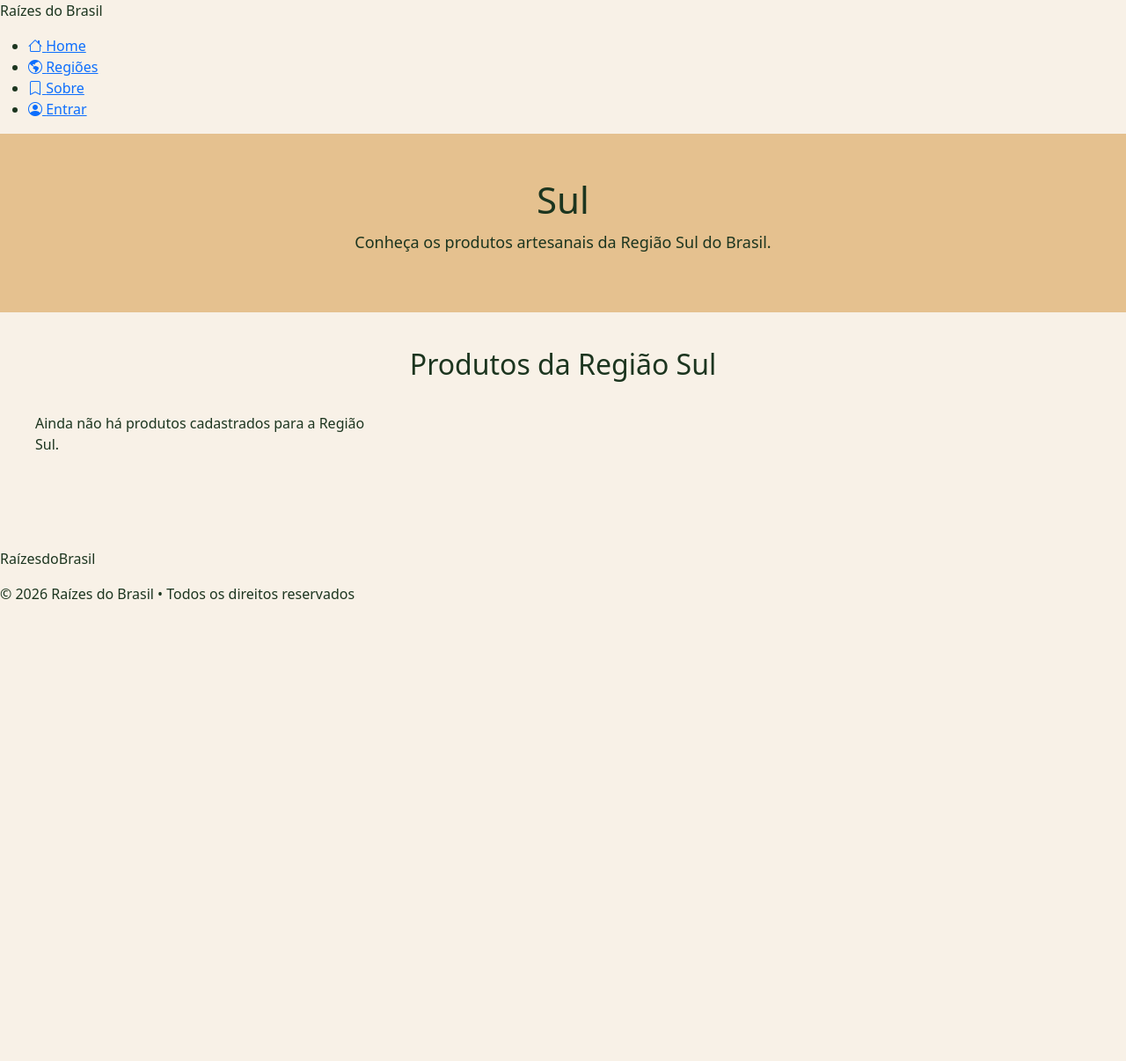
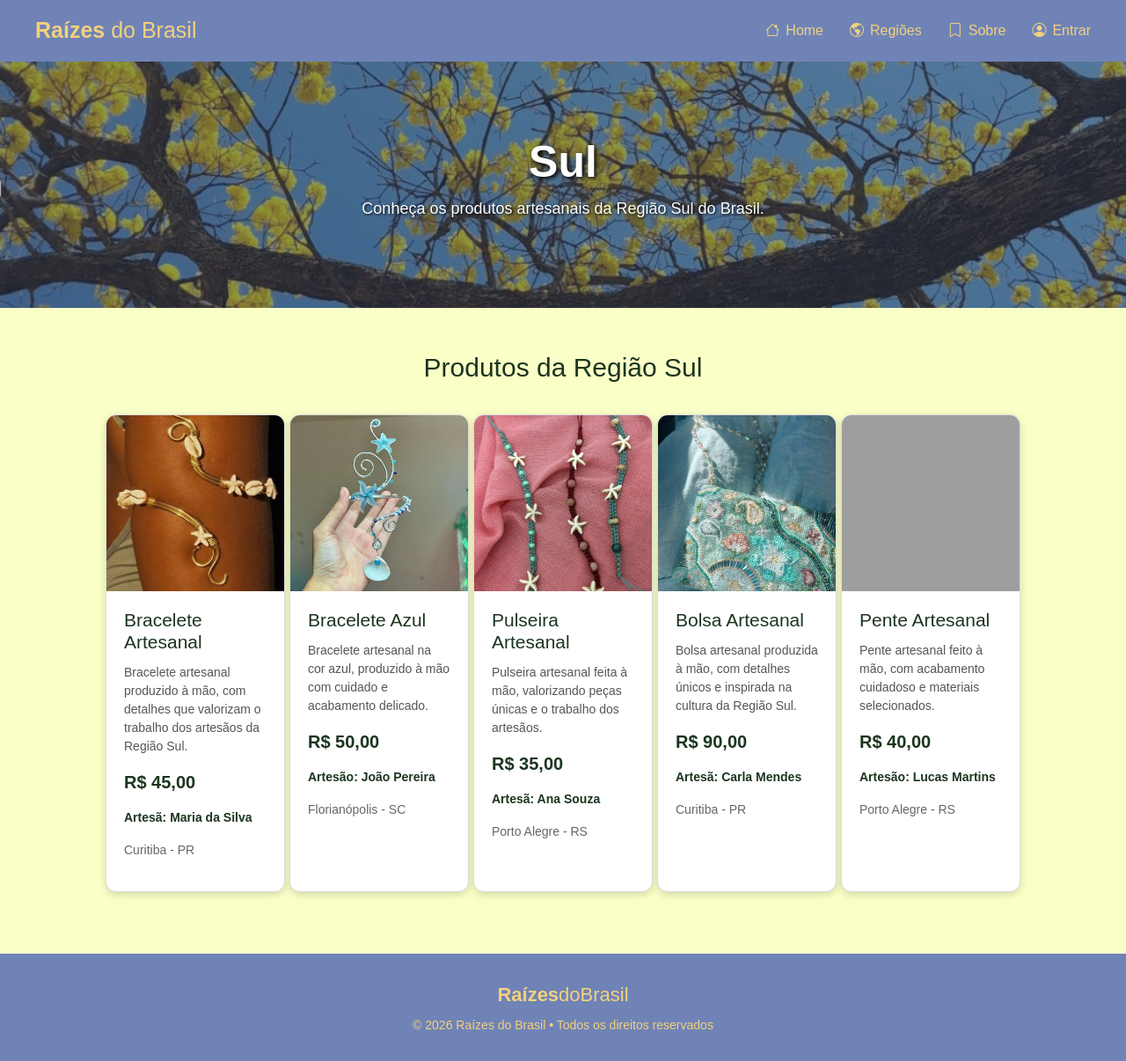
Before and after one commit to agathalrsilva876-ctrl/raizesdobrasil.Py, a Django app: page /sul/ in a window 1280 px wide. Shown: the whole page at 88% size. Before the commit the page ends 681 px from the top, so only its background shows below. Run offline with Django 5.2, Linux system fonts and the light colour scheme; data that the repository does not hold is empty; grey boxes are pictures that could not be loaded.

Commit message:
Página de produtos do Sul, continuei mechendo nessa pagina

```diff
--- a/produtos/templates/produtos/sul.html
+++ b/produtos/templates/produtos/sul.html
@@ -17,16 +17,14 @@
     <link href="https://cdn.jsdelivr.net/npm/bootstrap@5.3.3/dist/css/bootstrap.min.css"
           rel="stylesheet">
 
-    <!-- CSS -->
-
-
+    <!-- CSS da página -->
     <link rel="stylesheet"
           href="{% static 'css/produtos_sul.css' %}">
 </head>
 
 <body>
 
-    <!-- Menu -->
+<!-- MENU -->
 
 <nav class="menu">
 
@@ -69,7 +67,7 @@
 </nav>
 
 
-    <!-- Cabeçalho da Região Sul -->
+<!-- CABEÇALHO -->
 
 <section class="cabecalho-sul">
 
@@ -82,7 +80,7 @@
 </section>
 
 
-    <!-- Produtos -->
+<!-- PRODUTOS -->
 
 <main class="pagina-produtos">
 
@@ -90,47 +88,183 @@
 
     <div class="lista-produtos">
 
-            {% for produto in produtos %}
+
+        <!-- PRODUTO 1 -->
 
         <div class="card-produto">
 
-                    <img src="{{ produto.imagem.url }}"
-                         alt="{{ produto.nome }}">
+            <img src="{% static 'img/produtos/bracelete.jpg' %}"
+                 alt="Bracelete artesanal">
 
             <div class="info-produto">
 
-                        <h3>{{ produto.nome }}</h3>
+                <h3>Bracelete Artesanal</h3>
+
+                <p class="descricao">
+                    Bracelete artesanal produzido à mão,
+                    com detalhes que valorizam o trabalho
+                    dos artesãos da Região Sul.
+                </p>
 
                 <p class="preco">
-                            R$ {{ produto.preco }}
+                    R$ 45,00
                 </p>
 
-                        <p>
-                            Artesão: {{ produto.artesao }}
+                <p class="artesao">
+                    Artesã: Maria da Silva
                 </p>
 
-                        <p>
-                            {{ produto.cidade }} - {{ produto.estado }}
+                <p class="local">
+                    Curitiba - PR
                 </p>
 
             </div>
 
         </div>
 
-            {% empty %}
 
-                <p>
-                    Ainda não há produtos cadastrados para a Região Sul.
+        <!-- PRODUTO 2 -->
+
+        <div class="card-produto">
+
+            <img src="{% static 'img/produtos/braceleteazul.jpg' %}"
+                 alt="Bracelete azul artesanal">
+
+            <div class="info-produto">
+
+                <h3>Bracelete Azul</h3>
+
+                <p class="descricao">
+                    Bracelete artesanal na cor azul,
+                    produzido à mão com cuidado e
+                    acabamento delicado.
                 </p>
 
-            {% endfor %}
+                <p class="preco">
+                    R$ 50,00
+                </p>
+
+                <p class="artesao">
+                    Artesão: João Pereira
+                </p>
+
+                <p class="local">
+                    Florianópolis - SC
+                </p>
+
+            </div>
+
+        </div>
+
+
+        <!-- PRODUTO 3 -->
+
+        <div class="card-produto">
+
+            <img src="{% static 'img/produtos/pulseira.jpg' %}"
+                 alt="Pulseira artesanal">
+
+            <div class="info-produto">
+
+                <h3>Pulseira Artesanal</h3>
+
+                <p class="descricao">
+                    Pulseira artesanal feita à mão,
+                    valorizando peças únicas e
+                    o trabalho dos artesãos.
+                </p>
+
+                <p class="preco">
+                    R$ 35,00
+                </p>
+
+                <p class="artesao">
+                    Artesã: Ana Souza
+                </p>
+
+                <p class="local">
+                    Porto Alegre - RS
+                </p>
+
+            </div>
+
+        </div>
+
+
+        <!-- PRODUTO 4 -->
+
+        <div class="card-produto">
+
+            <img src="{% static 'img/produtos/bolsa.jpg' %}"
+                 alt="Bolsa artesanal">
+
+            <div class="info-produto">
+
+                <h3>Bolsa Artesanal</h3>
+
+                <p class="descricao">
+                    Bolsa artesanal produzida à mão,
+                    com detalhes únicos e inspirada
+                    na cultura da Região Sul.
+                </p>
+
+                <p class="preco">
+                    R$ 90,00
+                </p>
+
+                <p class="artesao">
+                    Artesã: Carla Mendes
+                </p>
+
+                <p class="local">
+                    Curitiba - PR
+                </p>
+
+            </div>
+
+        </div>
+
+
+        <!-- PRODUTO 5 -->
+
+        <div class="card-produto">
+
+            <img src="{% static 'img/produtos/pente.png' %}"
+                 alt="Pente artesanal">
+
+            <div class="info-produto">
+
+                <h3>Pente Artesanal</h3>
+
+                <p class="descricao">
+                    Pente artesanal feito à mão,
+                    com acabamento cuidadoso e
+                    materiais selecionados.
+                </p>
+
+                <p class="preco">
+                    R$ 40,00
+                </p>
+
+                <p class="artesao">
+                    Artesão: Lucas Martins
+                </p>
+
+                <p class="local">
+                    Porto Alegre - RS
+                </p>
+
+            </div>
+
+        </div>
+
 
     </div>
 
 </main>
 
 
-    <!-- Rodapé -->
+<!-- RODAPÉ -->
 
 <footer class="footer">
 
@@ -144,6 +278,7 @@
 
 </footer>
 
+
 </body>
 
 </html>
--- a/static/css/produtos_sul.css
+++ b/static/css/produtos_sul.css
@@ -1,94 +1,306 @@
-/* Página de produtos do Sul */
+/* ==============================
+   CONFIGURAÇÃO GERAL
+================================= */
 
 body {
     margin: 0;
-    background-color: #f8f1e7;
-    color: #1c351f;
+    padding: 0;
+    background-color: #faffc7;
+    color: rgb(28, 53, 31);
+    font-family: Arial, sans-serif;
 }
 
 
-/* Cabeçalho da região */
+/* ==============================
+   MENU
+================================= */
+
+.menu {
+    width: 100%;
+    height: 70px;
+
+    background-color: #6f83b6;
+
+    display: flex;
+    align-items: center;
+    justify-content: space-between;
+
+    padding: 0 40px;
+    box-sizing: border-box;
+}
+
+.menu .logo p {
+    margin: 0;
+    color: #f2d17e;
+    font-size: 25px;
+    font-weight: bold;
+}
+
+.menu .logo span {
+    font-weight: normal;
+}
+
+.menu ul {
+    display: flex;
+    align-items: center;
+    gap: 30px;
+
+    margin: 0;
+    padding: 0;
+
+    list-style: none;
+}
+
+.menu li {
+    margin: 0;
+    padding: 0;
+}
+
+.menu a {
+    color: #f2d17e;
+    text-decoration: none;
+
+    display: flex;
+    align-items: center;
+    gap: 7px;
+
+    font-size: 16px;
+}
+
+.menu a:hover {
+    color: white;
+}
+
+
+/* ==============================
+   CABEÇALHO
+================================= */
 
 .cabecalho-sul {
+    height: 280px;
+
+    background-image: url("../img/home/sulfundo,produto.png");
+    background-size: cover;
+    background-position: center;
+
+    display: flex;
+    flex-direction: column;
+    justify-content: center;
+    align-items: center;
+
     text-align: center;
-    padding: 50px 20px;
-    background-color: #e5c18f;
+    color: white;
+
+    position: relative;
+}
+
+.cabecalho-sul::before {
+    content: "";
+
+    position: absolute;
+    inset: 0;
+
+    background: rgba(0, 0, 0, 0.30);
+}
+
+.cabecalho-sul h1,
+.cabecalho-sul p {
+    position: relative;
+    z-index: 1;
 }
 
 .cabecalho-sul h1 {
     margin: 0;
-    font-size: 42px;
+    font-size: 50px;
+    font-weight: bold;
+
+    text-shadow: 2px 2px 5px black;
 }
 
 .cabecalho-sul p {
     margin-top: 10px;
     font-size: 18px;
+
+    text-shadow: 1px 1px 3px black;
 }
 
 
-/* Área dos produtos */
+/* ==============================
+   PRODUTOS
+================================= */
 
 .pagina-produtos {
-    padding: 40px;
+    max-width: 1100px;
+
+    margin: 0 auto;
+
+    padding: 50px 30px;
 }
 
 .pagina-produtos h2 {
+    margin: 0 0 35px;
+
     text-align: center;
-    margin-bottom: 35px;
+
+    font-size: 30px;
 }
 
 
-/* Grade dos produtos */
+/* ==============================
+   CARDS
+================================= */
 
 .lista-produtos {
     display: grid;
-    grid-template-columns: repeat(3, 1fr);
-    gap: 30px;
-}
+
+    grid-template-columns: repeat(5, 1fr);
+
+    gap: 5px;
 
 
-/* Card */
+}
 
 .card-produto {
     background-color: white;
-    border-radius: 10px;
+
+    border-radius: 12px;
+
     overflow: hidden;
-    box-shadow: 0 3px 10px rgba(0, 0, 0, 0.15);
+
+    border: 1px solid #ddd;
+
+    box-shadow: 0 3px 8px rgba(0, 0, 0, 0.15);
 }
-
-
-/* Imagem do produto */
 
 .card-produto img {
     width: 100%;
-    height: 230px;
+    height: 200px;
+
     object-fit: cover;
+
+    display: block;
 }
-
-
-/* Informações */
 
 .info-produto {
     padding: 20px;
 }
 
 .info-produto h3 {
-    margin-top: 0;
-    margin-bottom: 10px;
+    margin: 0 0 12px;
+
+    font-size: 21px;
+
+    color: rgb(28, 53, 31);
 }
 
-.info-produto p {
-    margin: 6px 0;
+.info-produto .descricao {
+    min-height: 60px;
+
+    margin-bottom: 15px;
+
+    font-size: 14px;
+    line-height: 1.5;
+
+    color: #555;
 }
 
-.preco {
+.info-produto .preco {
+    margin: 15px 0;
+
     font-size: 20px;
+
+    font-weight: bold;
+
+    color: rgb(28, 53, 31);
+}
+
+.info-produto .artesao {
+    margin-top: 10px;
+
+    font-size: 14px;
+
     font-weight: bold;
 }
 
+.info-produto .local {
+    margin-top: 7px;
 
-/* Rodapé */
+    font-size: 14px;
+
+    color: #666;
+}
+
+
+/* ==============================
+   RODAPÉ
+================================= */
 
 .footer {
-    margin-top: 50px;
+    margin-top: 20px;
+
+    padding: 30px 20px;
+
+    background-color: #6f83b6;
+
+    color: #f2d17e;
+
+    text-align: center;
 }
+
+.footer-logo {
+    margin: 0 0 8px;
+
+    font-size: 22px;
+
+    font-weight: bold;
+}
+
+.footer-logo span {
+    font-weight: normal;
+}
+
+.footer-texto {
+    margin: 0;
+
+    font-size: 14px;
+}
+
+
+/* ==============================
+   CELULAR
+================================= */
+
+@media (max-width: 850px) {
+
+    .lista-produtos {
+        grid-template-columns: repeat(2, 1fr);
+    }
+
+    .menu ul {
+        gap: 15px;
+    }
+}
+
+
+@media (max-width: 600px) {
+
+    .lista-produtos {
+        grid-template-columns: 1fr;
+    }
+
+    .cabecalho-sul {
+        height: 250px;
+    }
+
+    .cabecalho-sul h1 {
+        font-size: 40px;
+    }
+
+    .pagina-produtos {
+        padding: 35px 20px;
+    }
+
+    .menu {
+        padding: 0 20px;
+    }
+}
```
Also changed, not shown: static/img/home/sulfundo,produto.png (added), static/img/produtos/anel.jpg (added), static/img/produtos/bolsa.jpg (added), static/img/produtos/bracelete.jpg (added), static/img/produtos/braceleteazul.jpg (added), static/img/produtos/brincos.jpg (added), static/img/produtos/colar.jpg (added), static/img/produtos/pulseira.jpg (added), 1 other file. Lines whose indentation alone changed are shown as unchanged.
